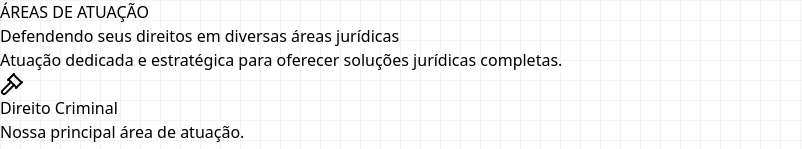
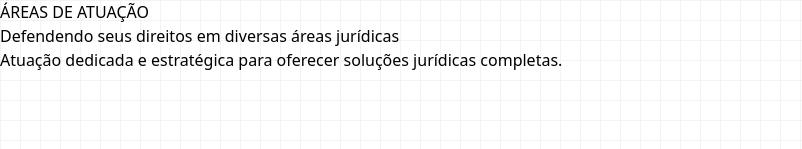
Before and after one commit to Paper-Street-Softwares/LP-Adriana-Dos-Santos, a React (Vite) app: page / in a window 1280 px wide. Shown: the part 647-796 px from the top of the page, without its empty margins (0-802 px from the left). Built offline with nearby package versions, Linux system fonts and the light colour scheme; no server answers; a web font is replaced by a local one.

Commit message:
fix: icone da Features atualizado

```diff
--- a/src/content/content.jsx
+++ b/src/content/content.jsx
@@ -209,22 +209,24 @@ const content = {
         imgModal: imgFeaturesCardModal1,
         icon: (
           <svg
+            version="1.0"
             xmlns="http://www.w3.org/2000/svg"
-            width="24"
-            height="24"
-            viewBox="0 0 24 24"
-            fill="none"
-            stroke="currentColor"
-            stroke-width="2"
-            stroke-linecap="round"
-            stroke-linejoin="round"
-            class="lucide lucide-gavel-icon lucide-gavel"
+            width="42"
+            height="258.000000pt"
+            viewBox="0 0 300.000000 258.000000"
+            preserveAspectRatio="xMidYMid meet"
           >
-            <path d="m14 13-8.381 8.38a1 1 0 0 1-3.001-3l8.384-8.381" />
-            <path d="m16 16 6-6" />
-            <path d="m21.5 10.5-8-8" />
-            <path d="m8 8 6-6" />
-            <path d="m8.5 7.5 8 8" />
+            {" "}
+            <g
+              transform="translate(0.000000,258.000000) scale(0.100000,-0.100000)"
+              fill="#000000"
+              stroke="none"
+            >
+              {" "}
+              <path d="M931 2359 c-66 -14 -111 -79 -111 -161 0 -65 24 -115 69 -145 31 -21 45 -23 172 -23 141 0 173 6 203 36 11 10 21 13 24 8 24 -35 58 -44 164 -44 l108 0 0 -30 c0 -38 20 -77 55 -110 26 -24 32 -25 183 -28 144 -2 160 -1 190 18 67 42 91 150 50 230 -34 65 -70 80 -195 80 l-103 0 0 33 c0 41 -31 92 -72 117 -29 17 -51 20 -176 20 -118 0 -149 -3 -173 -17 -16 -10 -29 -21 -29 -25 0 -4 -16 4 -36 17 -20 14 -46 26 -58 26 -68 5 -237 4 -265 -2z m389 -79 c0 -3 -7 -14 -15 -24 -19 -25 -19 -89 -1 -124 l14 -27 -38 0 -38 0 14 27 c18 35 18 91 -1 127 l-14 28 39 -1 c22 0 40 -3 40 -6z m-110 -20 c27 -27 28 -100 1 -124 -16 -15 -40 -17 -147 -17 -148 0 -154 3 -154 82 0 71 17 79 162 79 105 0 120 -2 138 -20z m419 3 c11 -10 24 -32 27 -49 5 -26 2 -33 -15 -39 -11 -3 -31 -19 -45 -36 -24 -28 -27 -29 -119 -29 -80 0 -98 3 -121 21 -21 16 -26 29 -26 64 0 35 5 48 26 64 23 18 41 21 139 21 93 0 117 -3 134 -17z m95 -92 c16 -17 14 -19 -25 -46 -22 -16 -53 -44 -69 -63 -25 -30 -30 -32 -49 -20 -27 17 -27 20 7 40 16 10 46 37 68 62 21 24 42 45 45 45 3 1 13 -7 23 -18z m220 -82 c21 -17 26 -29 26 -65 0 -75 -18 -84 -158 -84 -129 0 -154 9 -166 56 -6 22 0 33 36 68 l43 43 96 1 c84 2 100 -1 123 -19z" />{" "}
+              <path d="M672 1844 c-21 -14 -22 -23 -22 -133 0 -93 3 -121 15 -131 13 -11 9 -16 -23 -40 -103 -75 -202 -223 -237 -355 -20 -77 -19 -230 1 -309 53 -206 236 -388 445 -442 108 -29 356 -13 353 22 0 5 -4 24 -9 42 -7 28 -11 33 -29 27 -164 -49 -345 -18 -479 84 -157 118 -237 310 -209 499 25 166 146 337 287 407 33 16 62 33 63 37 2 4 113 8 247 8 208 0 246 2 259 16 13 12 16 40 16 134 0 111 -1 120 -22 134 -33 24 -623 24 -656 0z m588 -134 l0 -60 -260 0 -260 0 0 60 0 60 260 0 260 0 0 -60z m-488 -100 c63 0 60 -12 -9 -50 -37 -20 -69 -36 -71 -34 -2 1 1 11 7 22 8 15 8 29 1 48 -6 15 -8 34 -5 42 5 12 10 11 28 -7 13 -11 35 -21 49 -21z" />{" "}
+              <path d="M1563 1663 c-10 -3 -13 -41 -13 -138 0 -148 -2 -145 73 -145 l42 -1 -47 -23 c-200 -98 -327 -308 -328 -541 0 -256 158 -478 408 -573 59 -23 82 -26 197 -26 115 0 138 3 197 26 159 60 278 167 347 310 49 104 65 181 59 300 -6 131 -35 208 -129 351 -4 5 -20 -5 -37 -24 -30 -33 -30 -34 -12 -59 183 -259 88 -634 -195 -770 -79 -38 -133 -50 -230 -50 -98 0 -152 12 -231 51 -323 159 -387 595 -125 842 150 141 349 182 539 111 63 -23 76 -25 102 -14 58 24 58 38 -1 64 l-54 25 46 0 c25 1 50 6 57 13 8 8 12 52 12 133 0 81 -4 125 -12 133 -9 9 -96 12 -332 11 -177 0 -327 -3 -333 -6z m67 -42 c0 -12 -29 -35 -36 -28 -11 10 5 37 21 37 8 0 15 -4 15 -9z m523 -96 l0 -56 -262 -2 -261 -2 0 60 0 60 261 -2 262 -2 0 -56z m-528 -85 c17 -19 31 -20 265 -20 232 0 249 1 273 20 30 24 37 25 37 6 0 -8 -17 -23 -37 -33 -33 -15 -38 -23 -37 -49 l2 -31 -62 20 c-47 16 -87 21 -171 21 -84 0 -124 -5 -171 -21 l-62 -20 2 31 c1 26 -4 34 -36 49 -21 10 -38 25 -38 33 0 20 14 17 35 -6z" />{" "}
+            </g>{" "}
           </svg>
         ),
         buttonLabelModal: "Fale Conosco",
```
